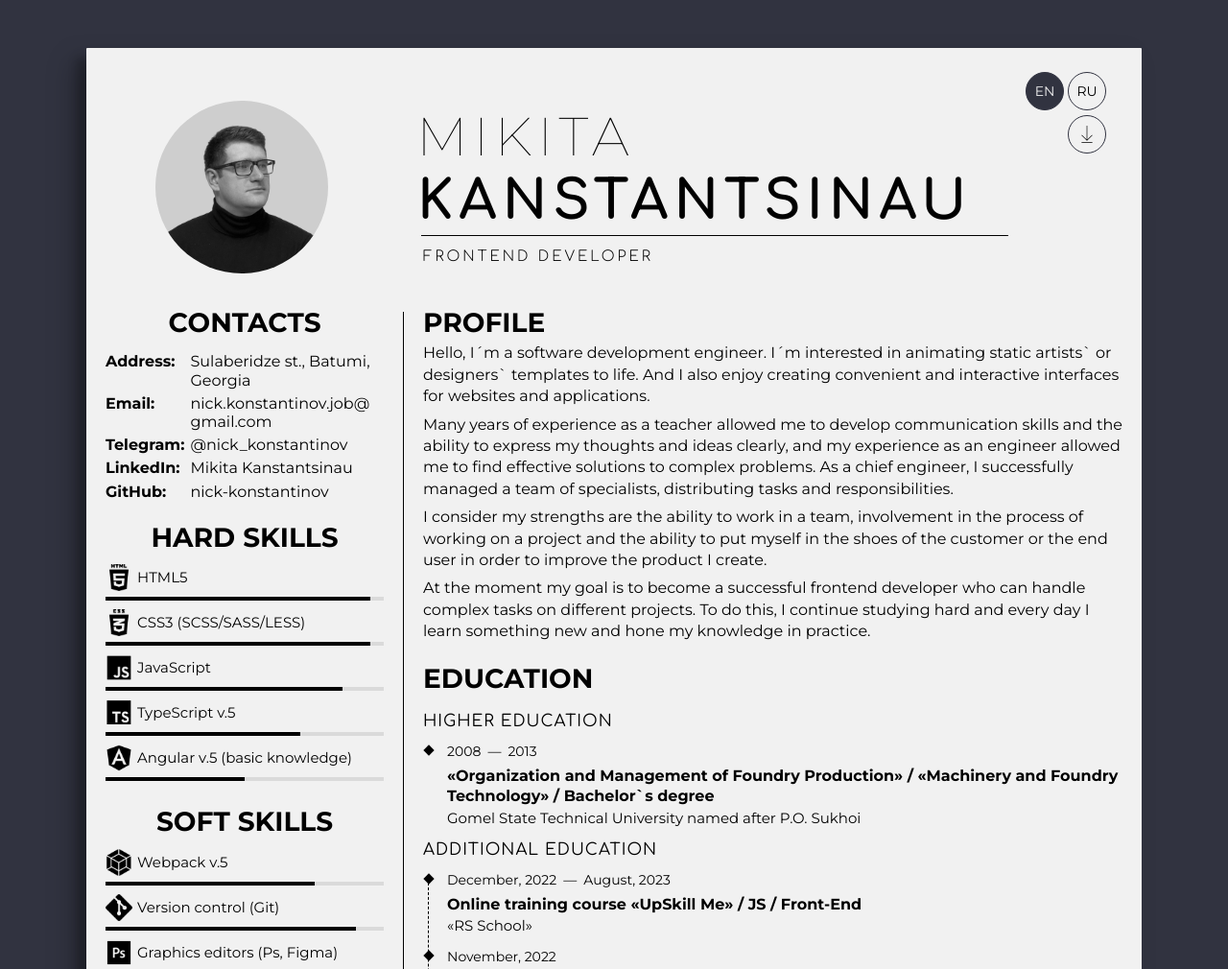
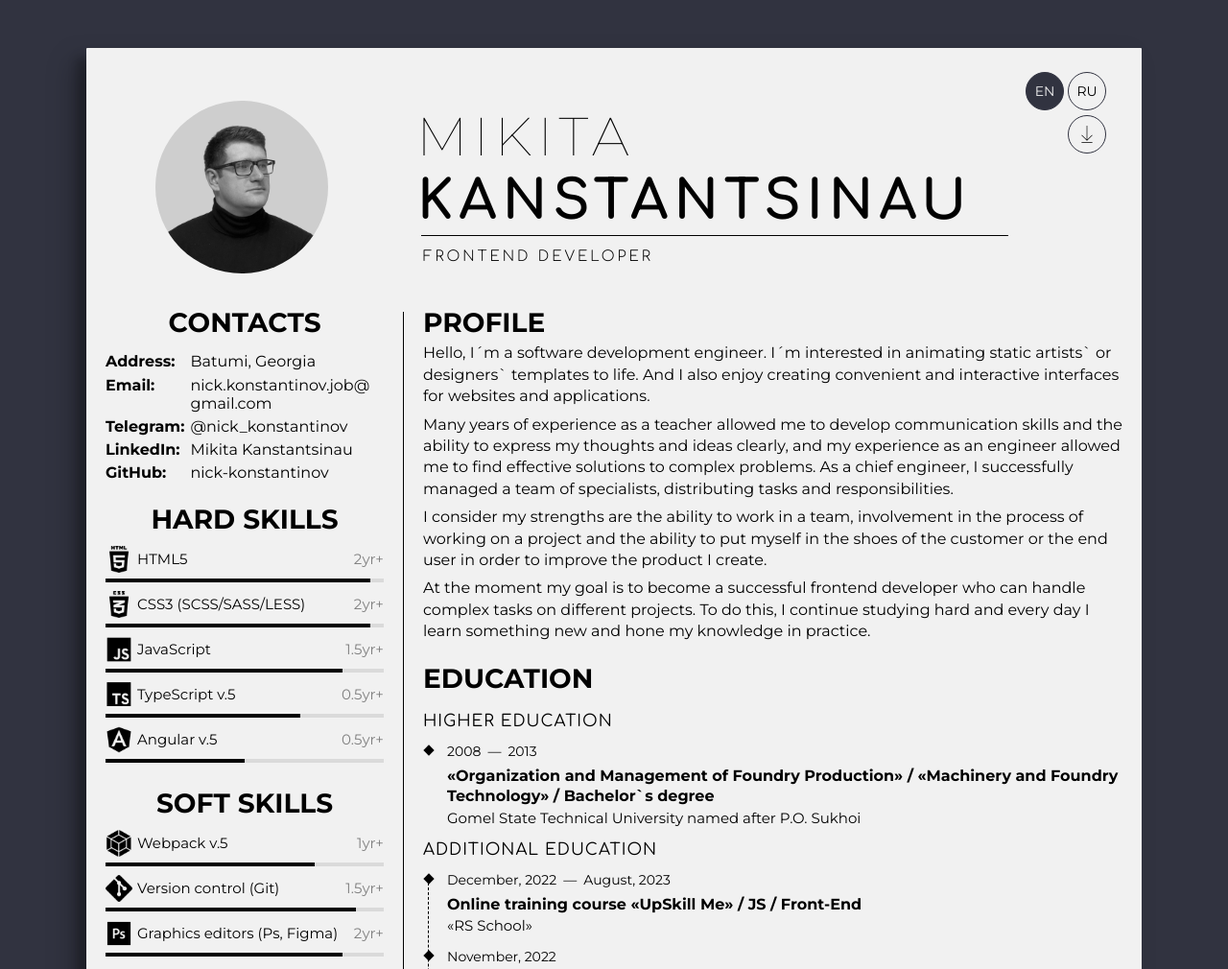
Before and after one commit to nick-konstantinov/CV, a plain HTML site: page src/index.html in a window 1280 px wide. Shown: the top 1010 px of the page at 96% size. Drawn offline with Linux system fonts and the light colour scheme.

Commit message:
feat: add period of experience

```diff
--- a/src/index.html
+++ b/src/index.html
@@ -6,6 +6,7 @@
     <link type="image/x-icon" href="icons/favicon.ico" rel="shortcut icon">
     <link rel="stylesheet" href="styles/styles.css">
     <script defer src="js/lang.js"></script>
+    <script defer src="js/period-of-experience.js"></script>
     <script defer src="js/chains.js"></script>
     <script defer src="js/download-menu.js"></script>
     <title>CV Mikita Kanstantsinau</title>
@@ -76,7 +77,7 @@
                     <address class="contacts__content">
                         <div class="contacts__item">
                             <p class="contacts__item-title" data-lang="address__title">Address:</p>
-                            <a class="contacts__item-text contacts__item-text--address" data-lang="address__text" href="https://maps.app.goo.gl/7D56cp5SSvFk8hJo9" target="_blank">Sulaberidze st., Batumi, Georgia</a>
+                            <a class="contacts__item-text contacts__item-text--address" data-lang="address__text" href="https://maps.app.goo.gl/7D56cp5SSvFk8hJo9" target="_blank">Batumi, Georgia</a>
                         </div>
                         <div class="contacts__item">
                             <p class="contacts__item-title">Email:</p>
@@ -101,39 +102,87 @@
                     <h3 class="info__title skills__hard-title" data-lang="hard-skill__title">Hard skills</h3>
                     <ul class="skills__content">
                         <li class="skills__item skills__item--html5">
+                            <div class="skills__item-title">
                                 <img class="skills__img" src="icons/html5.png" alt="">
                                 <p class="skills__text">HTML5</p>
+                            </div>
+                            <div class="skills__item-time">
+                                <span id="html">2</span>
+                                <span data-lang="hard-skill__html-time">yr+</span>
+                            </div>
                         </li>
                         <li class="skills__item skills__item--css3">
+                            <div class="skills__item-title">
                                 <img class="skills__img" src="icons/css3.png" alt="">
                                 <p class="skills__text">CSS3 (SCSS&#47;SASS&#47;LESS)</p>
+                            </div>
+                            <div class="skills__item-time">
+                                <span id="css">2</span>
+                                <span data-lang="hard-skill__css-time">yr+</span>
+                            </div>
                         </li>
                         <li class="skills__item skills__item--js">
+                            <div class="skills__item-title">
                                 <img class="skills__img" src="icons/js.png" alt="">
                                 <p class="skills__text" data-lang="hard-skill__js">JavaScript</p>
+                            </div>
+                            <div class="skills__item-time">
+                                <span id="js">2</span>
+                                <span data-lang="hard-skill__js-time">yr+</span>
+                            </div>
                         </li>
                         <li class="skills__item skills__item--ts">
+                            <div class="skills__item-title">
                                 <img class="skills__img" src="icons/ts.png" alt="">
                                 <p class="skills__text">TypeScript v.5</p>
+                            </div>
+                            <div class="skills__item-time">
+                                <span id="ts">2</span>
+                                <span data-lang="hard-skill__ts-time">yr+</span>
+                            </div>
                         </li>
                         <li class="skills__item skills__item--angular">
+                            <div class="skills__item-title">
                                 <img class="skills__img" src="icons/angular.png" alt="">
-                            <p class="skills__text" data-lang="hard-skill__angular">Angular v.5 (basic knowledge)</p>
+                                <p class="skills__text">Angular v.5</p>
+                            </div>
+                            <div class="skills__item-time">
+                                <span id="angular">2</span>
+                                <span data-lang="hard-skill__angular-time">yr+</span>
+                            </div>
                         </li>
                     </ul>
                     <h3 class="info__title skills__soft-title" data-lang="soft-skill__title">Soft skills</h3>
                     <ul class="skills__content">
                         <li class="skills__item skills__item--webpack">
+                            <div class="skills__item-title">
                                 <img class="skills__img" src="icons/webpack.png" alt="">
                                 <p class="skills__text">Webpack v.5</p>
+                            </div>
+                            <div class="skills__item-time">
+                                <span id="webpack">2</span>
+                                <span data-lang="soft-skill__webpack-time">yr+</span>
+                            </div>
                         </li>
                         <li class="skills__item skills__item--git">
+                            <div class="skills__item-title">
                                 <img class="skills__img" src="icons/git-logo.png" alt="">
                                 <p class="skills__text" data-lang="soft-skill__git">Version control (Git)</p>
+                            </div>
+                            <div class="skills__item-time">
+                                <span id="git">2</span>
+                                <span data-lang="soft-skill__git-time">yr+</span>
+                            </div>
                         </li>
                         <li class="skills__item skills__item--ps">
+                            <div class="skills__item-title">
                                 <img class="skills__img" src="icons/ps.png" alt="">
                                 <p class="skills__text" data-lang="soft-skill__ps">Graphics editors (Ps, Figma)</p>
+                            </div>
+                            <div class="skills__item-time">
+                                <span id="ps">2</span>
+                                <span data-lang="soft-skill__ps-time">yr+</span>
+                            </div>
                         </li>
                     </ul>
                     <h3 class="info__title skills__principles-title" data-lang="principles-skill__title">Principles</h3>
@@ -163,7 +212,7 @@
                                 </div>
                                 <p class="languages__name-title" data-lang="languages-text__en-title">English:</p>
                             </div>
-                            <p class="languages__level" data-lang="languages-text__en-level">A2 (Pre-Intermediate)</p>
+                            <p class="languages__level" data-lang="languages-text__en-level">B1 (Intermediate)</p>
                         </li>
                         <li class="languages__item">
                             <div class="languages__name">
@@ -315,7 +364,7 @@
                 </article>
                 <!-- Work Experience -->
                 <article class="exp work-exp">
-                    <h3 class="info__title info__detailed-title" data-lang="detailed-title-work-exp">Work expirience</h3>
+                    <h3 class="info__title info__detailed-title" data-lang="detailed-title-work-exp">Work experience</h3>
                     <section class="work-exp__content">
                             <section class="exp__item">
                                 <div class="exp__date">
--- a/src/js/lang.js
+++ b/src/js/lang.js
@@ -39,16 +39,32 @@ const mainPageText = {
         ru: 'Адрес:',
     },
     'address__text': {
-        en: 'Sulaberidze st., Batumi, Georgia',
-        ru: 'ул. Сулаберидзе, Батуми, Грузия',
+        en: 'Batumi, Georgia',
+        ru: 'г.Батуми, Грузия',
     },
     'hard-skill__title': {
         en: 'Hard skills',
         ru: 'Проф. навыки',
     },
-    'hard-skill__angular': {
-        en: 'Angular v.5 (basic knowledge)',
-        ru: 'Angular v.5 (базовые знания)',
+    'hard-skill__html-time': {
+        en: 'yr+',
+        ru: 'г+',
+    },
+    'hard-skill__css-time': {
+        en: 'yr+',
+        ru: 'г+',
+    },
+    'hard-skill__js-time': {
+        en: 'yr+',
+        ru: 'г+',
+    },
+    'hard-skill__ts-time': {
+        en: 'yr+',
+        ru: 'г+',
+    },
+    'hard-skill__angular-time': {
+        en: 'yr+',
+        ru: 'г+',
     },
     'soft-skill__title': {
         en: 'Soft skills',
@@ -56,11 +72,23 @@ const mainPageText = {
     },
     'soft-skill__git': {
         en: 'Version control (Git)',
-        ru: 'Система контроля версий (Git)',
+        ru: 'Сист. контроля версий (Git)',
     },
     'soft-skill__ps': {
         en: 'Graphics editors (Ps, Figma)',
         ru: 'Граф. редакторы (Ps, Figma)',
+    },
+    'soft-skill__webpack-time': {
+        en: 'yr+',
+        ru: 'г+',
+    },
+    'soft-skill__git-time': {
+        en: 'yr+',
+        ru: 'г+',
+    },
+    'soft-skill__ps-time': {
+        en: 'yr+',
+        ru: 'г+',
     },
     'principles-skill__title': {
         en: 'Principles',
@@ -75,8 +103,8 @@ const mainPageText = {
         ru: 'Английский:',
     },
     'languages-text__en-level': {
-        en: 'A2 (Pre-Intermediate)',
-        ru: 'A2 (Пред. средний уровень)',
+        en: 'B1 (Intermediate)',
+        ru: 'B1 (Средний уровень)',
     },
     'languages-text__ru-title': {
         en: 'Russian:',
@@ -191,7 +219,7 @@ const mainPageText = {
         ru: 'УО &#171;Межшкольный УПК №1&#187;',
     },
     'detailed-title-work-exp': {
-        en: 'Work expirience',
+        en: 'Work experience',
         ru: 'Опыт работы',
     },
     'exp__speciality-name-chief': {
--- /dev/null
+++ b/src/js/period-of-experience.js
@@ -0,0 +1,47 @@
+function getCountYearsOfExperience(dateString) {
+    const today = new Date();
+    const startDate = new Date(dateString);
+
+    let months = (today.getFullYear() - startDate.getFullYear()) * 12 + today.getMonth() - startDate.getMonth();
+
+    if (today.getDate() < startDate.getDate()) {
+        months++;
+    }
+
+    const countYears = Math.floor(months / 12);
+
+    return months % 12 < 5 ? countYears : countYears + '.5';
+}
+
+const START_DATES = {
+    html: '2022-03-01',
+    css: '2022-03-01',
+    js: '2022-11-01',
+    ts: '2023-11-01',
+    angular: '2023-12-01',
+    webpack: '2023-07-01',
+    git: '2023-01-01',
+    ps: '2022-04-01'
+}
+
+const expElemsIds = [
+    '#html',
+    '#css',
+    '#js',
+    '#ts',
+    '#angular',
+    '#webpack',
+    '#git',
+    '#ps'
+];
+
+// Get all elements with data-lang attribute period of experience
+const expElems = [];
+expElemsIds.forEach(id => {
+    expElems.push(document.querySelector(id));
+});
+
+// Change count experience years
+expElems.forEach(item => {
+    item.innerHTML = getCountYearsOfExperience(START_DATES[item.id]);
+})
--- a/src/styles/blocks/_skills.scss
+++ b/src/styles/blocks/_skills.scss
@@ -22,8 +22,20 @@
     &__item {
         position: relative;
         display: flex;
+        justify-content: space-between;
         align-items: center;
         margin-bottom: 1.9rem;
+
+        &-title {
+            display: flex;
+            align-items: center;
+        }
+
+        &-time {
+            display: flex;
+            font-size: 1.5rem;
+            color: #808080;
+        }
 
         &::before, &::after {
             content: "";
@@ -85,6 +97,10 @@
         &--ps::after {
             @include animationSkills(ps);
         }
+
+        &--basic, &--agile, &--http {
+            justify-content: start;
+        }
     }
 
     &__img {
```
Also changed, not shown: src/styles/styles.css, 1 other file. Lines whose indentation alone changed are shown as unchanged.
